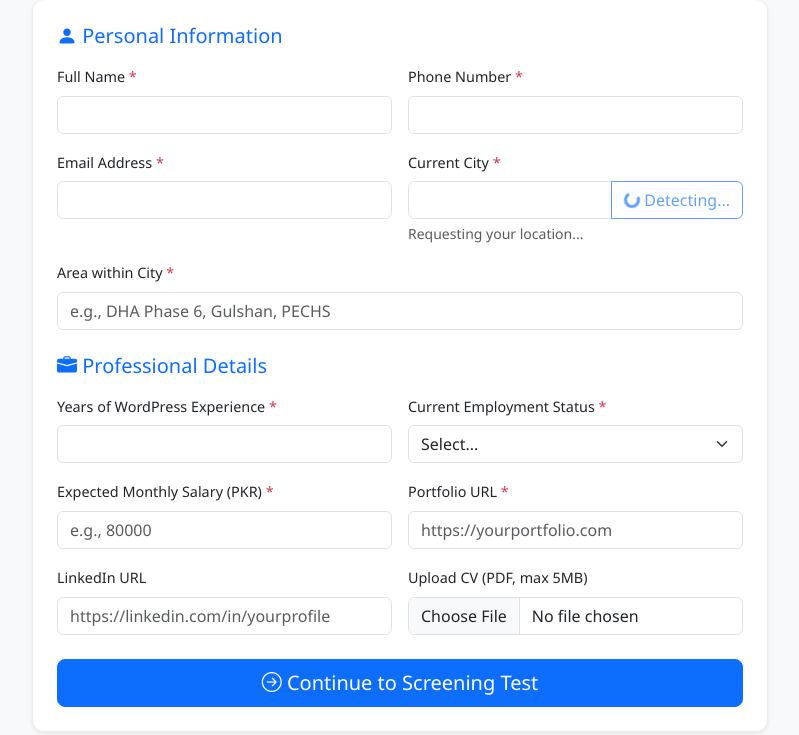
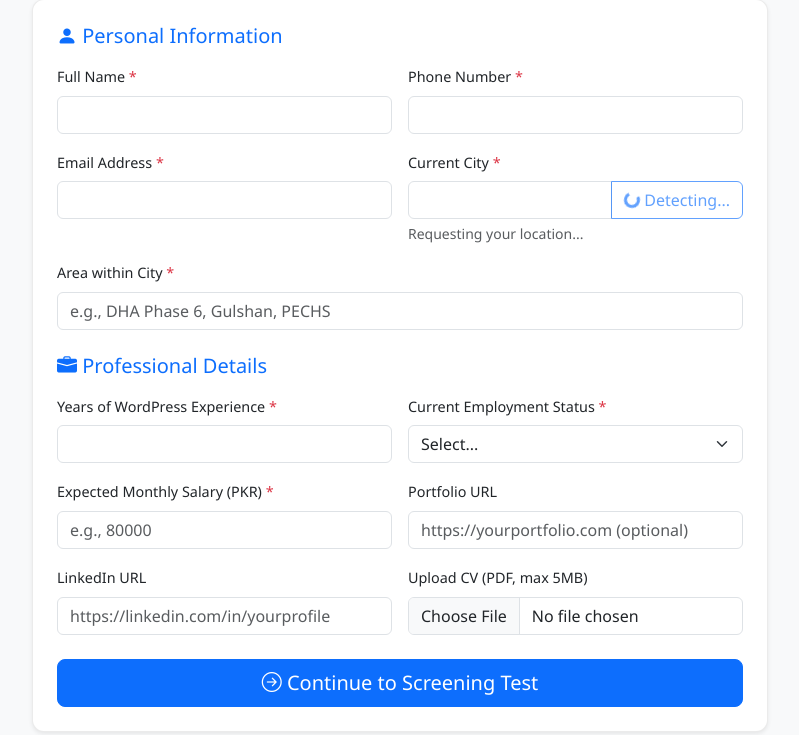
Before and after one commit to tahirthedev/hiring-management, a PHP site: page /index.php in a window 1280 px wide. Shown: the part 176-911 px from the top of the page, without its empty margins (240-1039 px from the left). Run offline with PHP 8.4, Linux system fonts and the light colour scheme.

Commit message:
Make portfolio URL optional, remove auto-rejection for missing portfolio
Co-Authored-By: Claude Opus 4.6 <noreply@anthropic.com>

```diff
--- a/includes/scoring.php
+++ b/includes/scoring.php
@@ -205,15 +205,12 @@ function determineStatus(int $totalScore): string {
     return 'Rejected';
 }
 
-function getAutoRejectReason(string $city, int $experience, string $portfolioUrl): ?string {
+function getAutoRejectReason(string $city, int $experience): ?string {
     if (strtolower(trim($city)) !== 'karachi') {
         return 'City is not Karachi';
     }
     if ($experience < 2) {
         return 'Less than 2 years WordPress experience';
     }
-    if (empty(trim($portfolioUrl))) {
-        return 'No portfolio URL provided';
-    }
     return null;
 }
--- a/public/index.php
+++ b/public/index.php
@@ -51,7 +51,7 @@ if ($_SERVER['REQUEST_METHOD'] === 'POST') {
 
     if (empty($errors)) {
         // Check auto-rejection
-        $rejectReason = getAutoRejectReason($city, $wpExperience, $portfolioUrl);
+        $rejectReason = getAutoRejectReason($city, $wpExperience);
 
         if ($rejectReason) {
             // Save as rejected, no test needed
@@ -160,8 +160,8 @@ if ($_SERVER['REQUEST_METHOD'] === 'POST') {
                                     <input type="number" class="form-control" id="expected_salary" name="expected_salary" min="0" value="<?= sanitize($_POST['expected_salary'] ?? '') ?>" placeholder="e.g., 80000" required>
                                 </div>
                                 <div class="col-md-6">
-                                    <label for="portfolio_url" class="form-label">Portfolio URL <span class="text-danger">*</span></label>
-                                    <input type="url" class="form-control" id="portfolio_url" name="portfolio_url" value="<?= sanitize($_POST['portfolio_url'] ?? '') ?>" placeholder="https://yourportfolio.com" required>
+                                    <label for="portfolio_url" class="form-label">Portfolio URL</label>
+                                    <input type="url" class="form-control" id="portfolio_url" name="portfolio_url" value="<?= sanitize($_POST['portfolio_url'] ?? '') ?>" placeholder="https://yourportfolio.com (optional)">
                                 </div>
                                 <div class="col-md-6">
                                     <label for="linkedin_url" class="form-label">LinkedIn URL</label>
```
